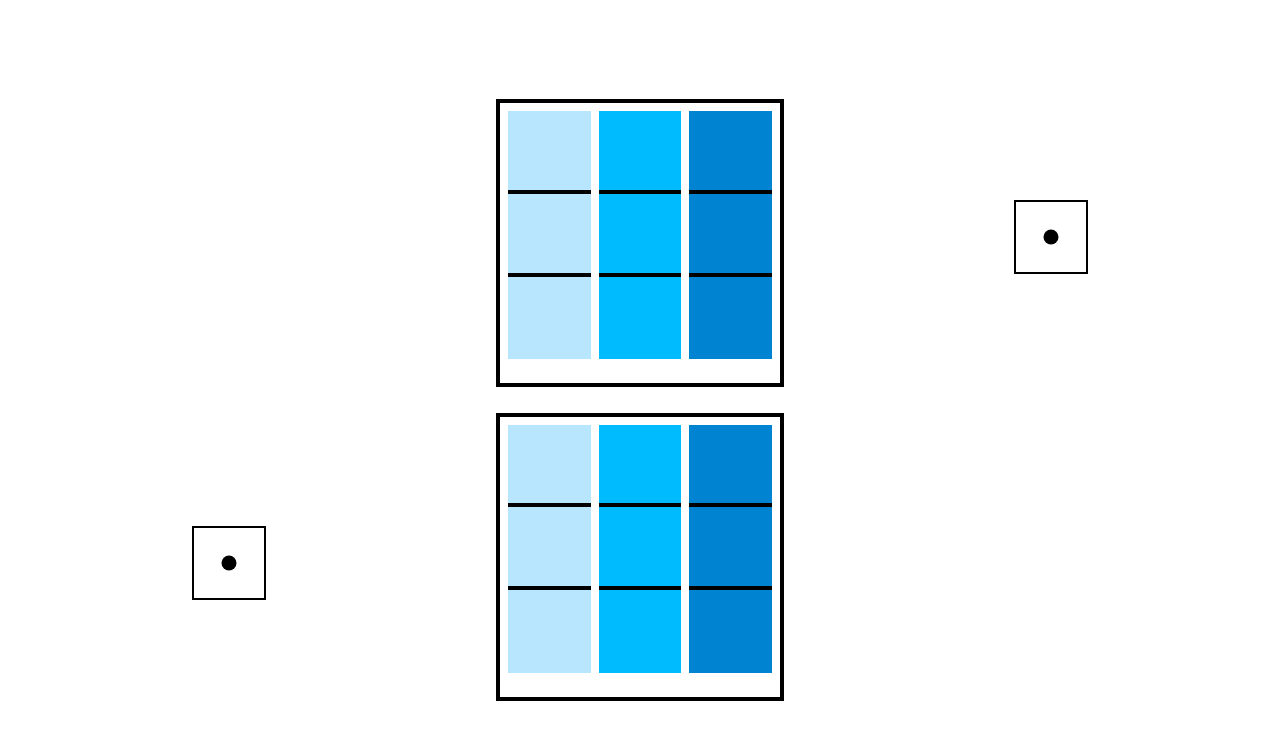
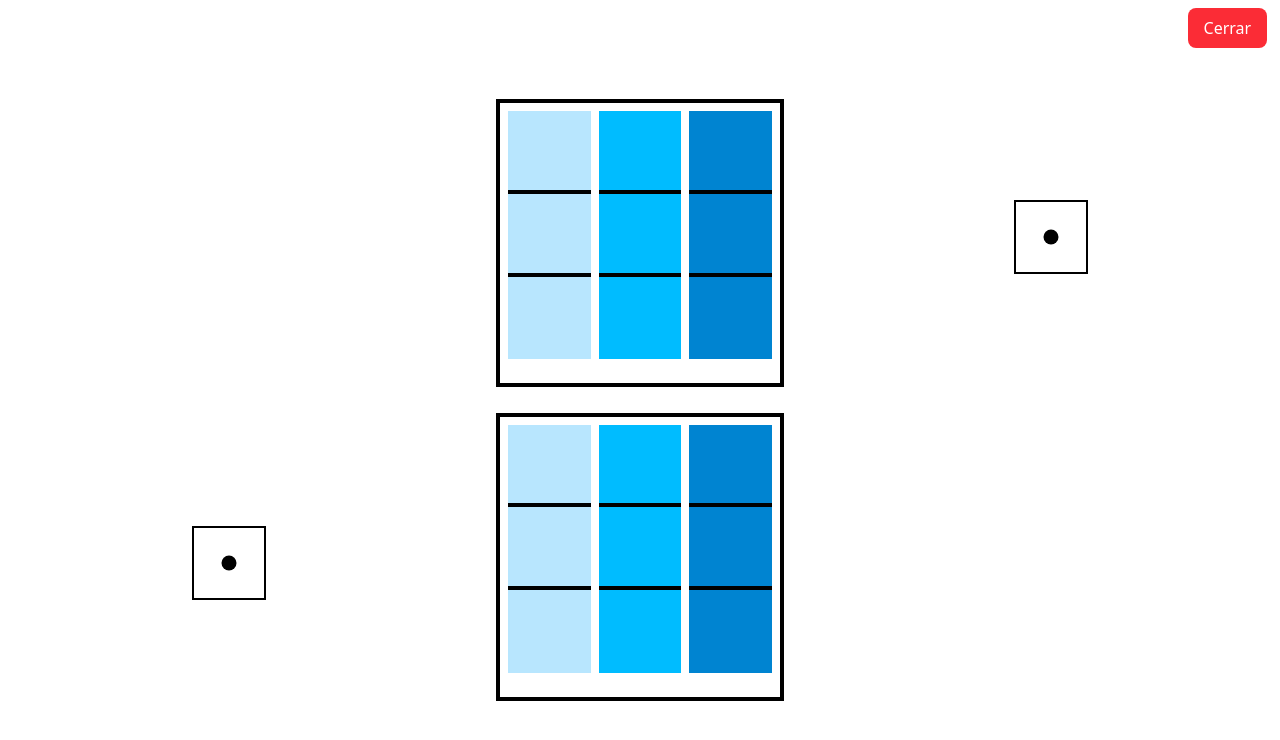
Before and after one commit to MAL501/Matatena, a React (Vite) app in the folder Matatena/: page /play in a window 1280 px wide. Shown: the top 740 px of the page. Built offline with nearby package versions, Linux system fonts and the light colour scheme.

Commit message:
Añadido un botón para cerrar partidas

```diff
--- a/Matatena/src/App.jsx
+++ b/Matatena/src/App.jsx
@@ -1,4 +1,3 @@
-import {  } from 'react'
 import { BrowserRouter, Routes, Route } from "react-router-dom";
 import Options from './components/Options'
 import './App.css'
@@ -8,7 +7,6 @@ function App() {
 
   return (
     <BrowserRouter>
-
       <Routes>
         <Route path='/' element={<Options />} />
         <Route path='/play' element={<Table />}/>
--- /dev/null
+++ b/Matatena/src/components/CloseButton.jsx
@@ -0,0 +1,14 @@
+import React from 'react';
+import { Link } from 'react-router-dom';
+
+const CloseButton = () => {
+  return (
+    <Link to={'/'}>
+      <button className="absolute top-[1%] right-[1%] bg-red-500 text-white py-2 px-4 rounded-lg hover:bg-red-700 transition">
+        Cerrar
+      </button>
+    </Link>
+  );
+};
+
+export default CloseButton;
--- a/Matatena/src/components/Cup.jsx
+++ b/Matatena/src/components/Cup.jsx
@@ -1,6 +1,8 @@
 import React from 'react';
 import "../styles/dices.css"
 import PropTypes from 'prop-types';
+import { useDraggable } from '@dnd-kit/core';
+
 /**
  *
  *
@@ -9,10 +11,16 @@ import PropTypes from 'prop-types';
  */
 
 const Cup = () => {
+  const { attributes, listeners, setNodeRef } = useDraggable({
+    id:"player_dice",
+  })
+
     return (
-      <div className="flex justify-center items-center p-8 border-2 border-black">
-        <div class="face one">
-          <span></span>
+      <div ref={setNodeRef} {...listeners} {...attributes} className="flex justify-center items-center p-8 border-2 border-black">
+        <div >
+          <div className="face one">
+            <span></span>
+          </div>
         </div>
       </div>
     );
--- a/Matatena/src/components/Table.jsx
+++ b/Matatena/src/components/Table.jsx
@@ -1,6 +1,7 @@
 import React from "react";
 import Cup from "./Cup";
 import Board from "./Board";
+import CloseButton from "./CloseButton";
 import {DndContext} from '@dnd-kit/core';
 
 
@@ -8,6 +9,7 @@ const Table = () => {
   return (
     <DndContext>
         <div className="relative w-full h-screen flex flex-col justify-center items-center">
+            <CloseButton />
             {/* Cup superior derecho */}
             <div className="absolute top-[25%] right-[15%]">
                 <Cup />
--- a/Matatena/src/styles/dices.css
+++ b/Matatena/src/styles/dices.css
@@ -7,7 +7,6 @@ gap: 20px;
 .face {
     width: 80%;
     height: auto;
-    background: white;
     border-radius: 10px;
     border: 3px solid black;
     display: grid;
```
